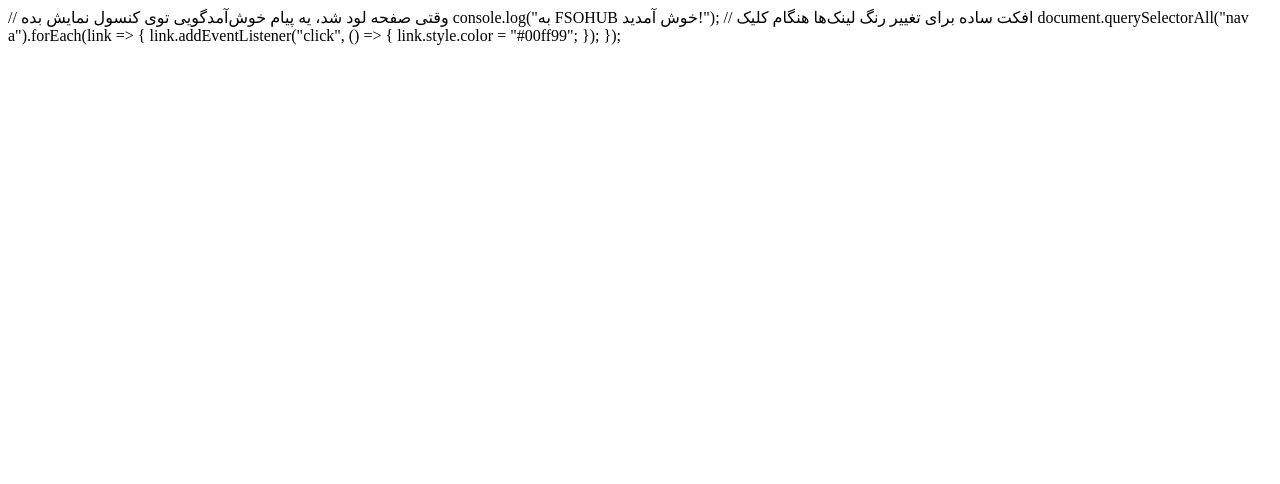
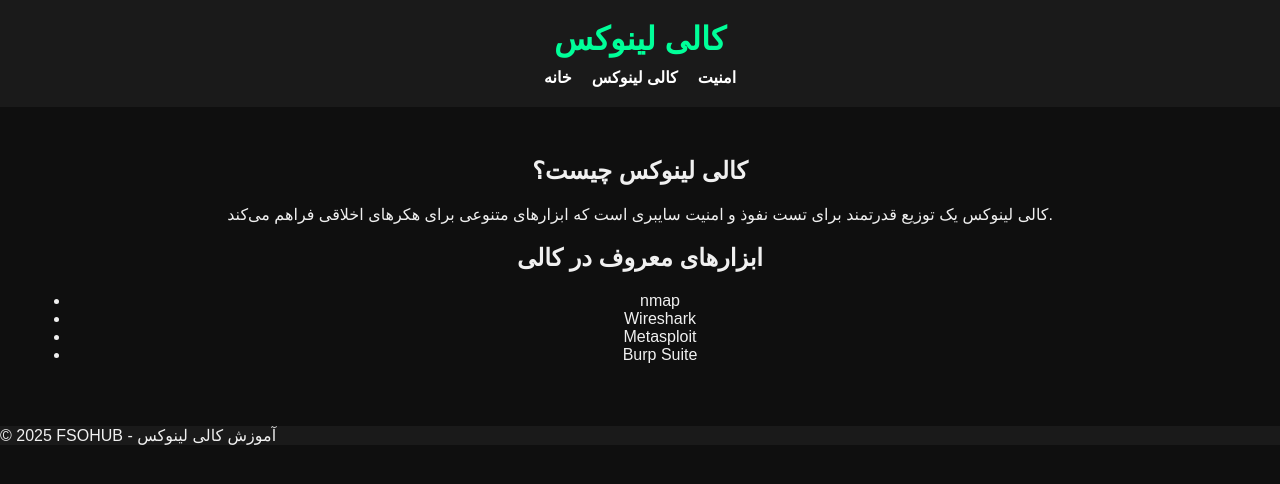
Before and after one commit to arian901/fsohub, a plain HTML site: page kali.html in a window 1280 px wide. Drawn offline with Linux system fonts and the light colour scheme.

Commit message:
Update kali.html

```diff
--- a/kali.html
+++ b/kali.html
@@ -1,9 +1,44 @@
-// وقتی صفحه لود شد، یه پیام خوش‌آمدگویی توی کنسول نمایش بده
-console.log("به FSOHUB خوش آمدید!");
+<!DOCTYPE html>
+<html lang="fa">
+<head>
+  <meta charset="UTF-8">
+  <meta name="viewport" content="width=device-width, initial-scale=1.0">
+  <title>آموزش کالی لینوکس | FSOHUB</title>
+  <link rel="stylesheet" href="style.css">
+</head>
+<body>
+  <header>
+    <h1>کالی لینوکس</h1>
+    <nav>
+      <ul>
+        <li><a href="index.html">خانه</a></li>
+        <li><a href="kali.html">کالی لینوکس</a></li>
+        <li><a href="security.html">امنیت</a></li>
+      </ul>
+    </nav>
+  </header>
 
-// افکت ساده برای تغییر رنگ لینک‌ها هنگام کلیک
-document.querySelectorAll("nav a").forEach(link => {
-  link.addEventListener("click", () => {
-    link.style.color = "#00ff99";
-  });
-});
+  <main>
+    <section>
+      <h2>کالی لینوکس چیست؟</h2>
+      <p>کالی لینوکس یک توزیع قدرتمند برای تست نفوذ و امنیت سایبری است که ابزارهای متنوعی برای هکرهای اخلاقی فراهم می‌کند.</p>
+    </section>
+
+    <section>
+      <h2>ابزارهای معروف در کالی</h2>
+      <ul>
+        <li>nmap</li>
+        <li>Wireshark</li>
+        <li>Metasploit</li>
+        <li>Burp Suite</li>
+      </ul>
+    </section>
+  </main>
+
+  <footer>
+    <p>© 2025 FSOHUB - آموزش کالی لینوکس</p>
+  </footer>
+
+  <script src="script.js"></script>
+</body>
+</html>
```
